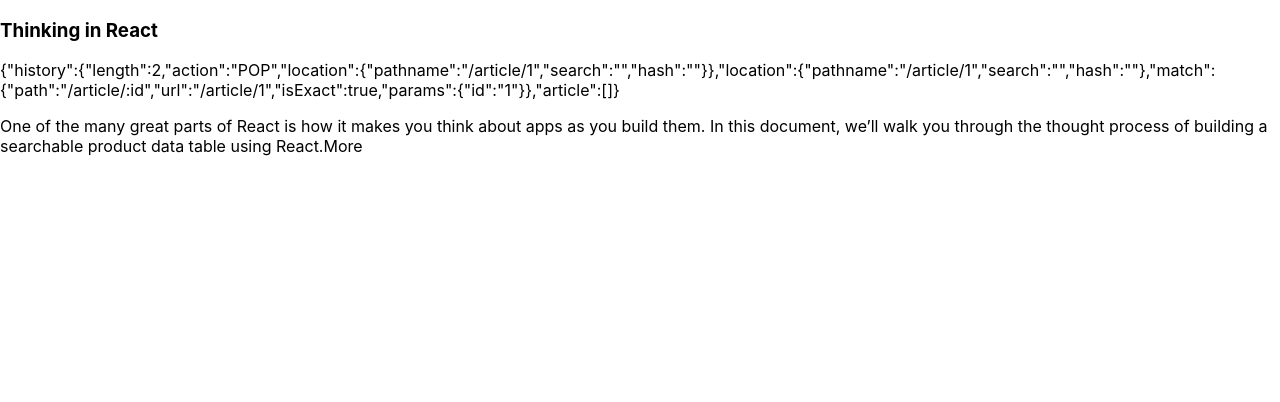
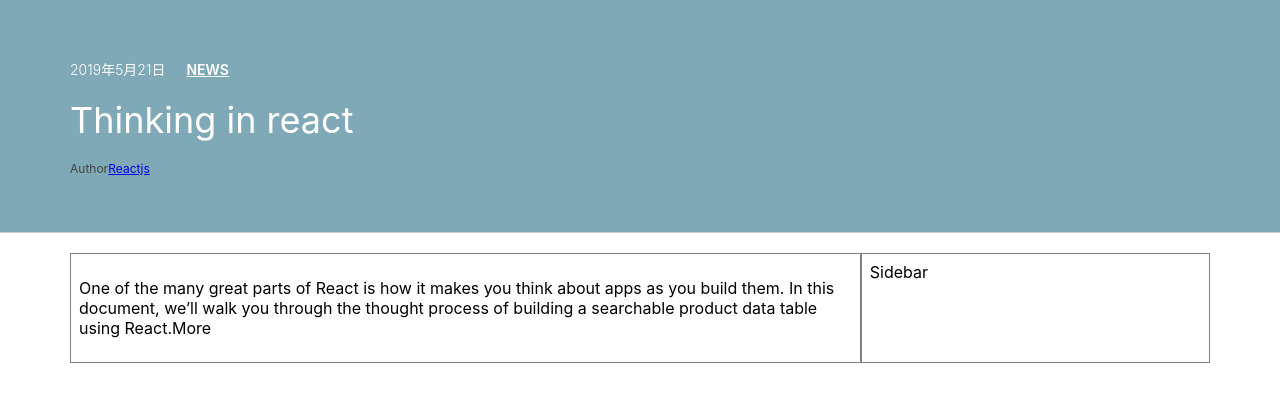
Before and after one commit to zhgy/mine-time, a React (Create React App) app: page /article/1 in a window 1280 px wide. Shown: the top 402 px of the page. Built offline with nearby package versions, Linux system fonts and the light colour scheme.

Commit message:
Added style for Article view.

```diff
--- a/src/index.css
+++ b/src/index.css
@@ -10,3 +10,36 @@
   font-family: source-code-pro, Menlo, Monaco, Consolas, "Courier New",
     monospace;
 }
+
+
+.container {
+  width: 100%;
+  padding-right: 15px;
+  padding-left: 15px;
+  margin-right: auto;
+  margin-left: auto
+}
+
+@media (min-width:576px) {
+  .container {
+      max-width: 540px
+  }
+}
+
+@media (min-width:769px) {
+  .container {
+      max-width: 720px
+  }
+}
+
+@media (min-width: 992px) {
+  .container {
+      max-width: 960px
+  }
+}
+
+@media (min-width:1200px) {
+  .container {
+      max-width: 1140px
+  }
+}
--- a/src/views/Article/index.jsx
+++ b/src/views/Article/index.jsx
@@ -4,18 +4,48 @@
 import { RichText } from '../../components';
 import './style.css';
 
+const ArticleHeader = props => {
+    return (
+        <div className="ArticleHeader container">
+            <span className="ArticleHeader-date">
+                <time dateTime="1558382520000">2019年5月21日</time>
+            </span>
+
+            <span className="ArticleHeader-category">
+                <a href="/category/0" className="">NEWS</a>
+            </span>
+
+            <div className="ArticleHeader-title">
+                <h1 className="">Thinking in react</h1>
+            </div>
+
+            <div className="ArticleHeader-author">
+                <span className="">Author</span>
+                <span className="">
+                    <a href="/profile/0" className="">Reactjs</a>
+                </span>
+            </div>
+
+        </div>
+    );
+}
 
 class Article extends React.Component {
     render() {
         return (
-            <React.Fragment>
-                <h3>Thinking in React</h3>
-                <p>{JSON.stringify(this.props)}</p>
-                <RichText />
-            </React.Fragment >
+            <div className="Article">
+                <div className="Article-header">
+                    <ArticleHeader />
+                </div>
+                <div className="Article-body container" >
+                    <div className="Article-content"><RichText /></div>
+                    <div className="Article-sidebar">Sidebar</div>
+                </div>
+            </div>
         );
     }
 };
+
 
 const mapStateToProps = (state, ownProps) => {
     const { id } = ownProps.match.params;
--- a/src/views/Article/style.css
+++ b/src/views/Article/style.css
@@ -0,0 +1,71 @@
+.ArticleHeader-date{
+    color: #fff;
+    font-size: 14px;
+    font-weight: 300;
+    text-transform: uppercase;
+}
+
+.ArticleHeader-category{
+    font-size: 16px;
+    font-weight: normal;
+    color: #444;
+
+}
+.ArticleHeader-category>a{
+    border-radius: 3px;
+    color: #fff;
+    font-size: 14px;
+    font-weight: 600;
+    margin: 0 15px;
+    padding: 2px 6px;
+    position: relative;
+    text-transform: uppercase;
+    z-index: 2 !important;
+}
+
+.ArticleHeader-title h1{
+    color: white;
+    font-size: 36px;
+    font-weight: 400;
+    line-height: 42px;
+    margin-bottom: 20px;
+    margin-top: 20px;
+}
+
+.ArticleHeader-author{
+    color: #444;
+    display: block;
+    font-size: 12px;
+    line-height: 16px;
+    margin-bottom: 20px;
+    min-height: 20px;
+}
+
+.Article-header{
+    height: 120px;
+    width: 100%;
+    border-top: 1px solid #CCCCCC;
+    border-bottom: 1px solid #CCCCCC;
+    margin-top: -1px;
+    padding: 59px 0 53px;
+    position: relative;
+    background: rgba(0, 85, 113, 0.5);
+}
+
+.Article-body{
+    margin-top: 20px;
+    display: flex;
+    flex-direction: row;
+}
+
+.Article-content{
+    width: 70%;
+    border: 1px solid grey;
+    padding: 8px;
+}
+
+.Article-sidebar{
+    border: 1px solid grey;
+    width: 30%;
+    padding: 8px;
+}
```
